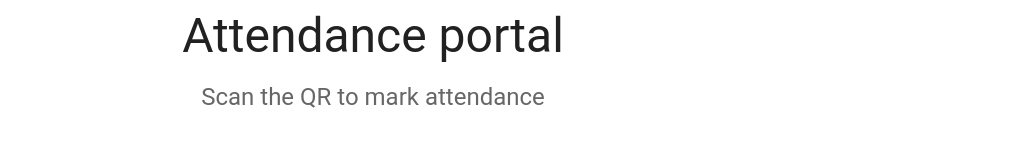
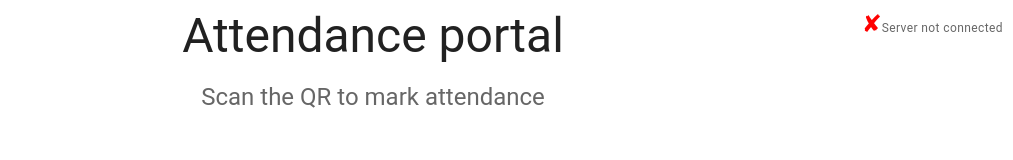
Before and after one commit to salik03/bennett-attendance-cop, a React (Vite) app in the folder attendance-cop/: page /attendance in a window 1280 px wide. Shown: the top 160 px of the page, without its empty margins (267-1280 px from the left). Built offline with nearby package versions, Linux system fonts and the light colour scheme; no server answers.

Commit message:
server check added

```diff
--- /dev/null
+++ b/attendance-cop/src/components/ServerCheck.jsx
@@ -0,0 +1,53 @@
+import React, { useState, useEffect } from 'react';
+import Typography from '@mui/material/Typography';
+
+const ServerStatusIndicator = () => {
+  const [serverConnected, setServerConnected] = useState(null);
+
+  useEffect(() => {
+    const fetchServerStatus = async () => {
+      try {
+        const response = await fetch('https://sixc1f0487-145f-4e33-8897-641d33f1d0e6.onrender.com/status');
+
+        if (!response.ok) {
+          throw new Error('Server status API request failed');
+        }
+
+        const data = await response.json();
+
+        if (data.response === true) {
+          setServerConnected(true);
+        } else {
+          setServerConnected(false);
+        }
+      } catch (error) {
+        console.error('Error fetching server status:', error);
+        setServerConnected(false);
+      }
+    };
+
+    fetchServerStatus();
+    const intervalId = setInterval(fetchServerStatus, 12000);
+
+    return () => clearInterval(intervalId);
+  }, []);
+
+  return (
+    <div style={{ position: 'absolute', top: '10px', right: '10px' }}>
+      {serverConnected !== null && (
+        <>
+          {serverConnected ? (
+            <span style={{ color: 'green', fontSize: '24px' }}>✔</span>
+          ) : (
+            <span style={{ color: 'red', fontSize: '24px' }}>✘</span>
+          )}
+          <Typography variant="caption" color="text.secondary">
+            {serverConnected ? 'Server connected' : 'Server not connected'}
+          </Typography>
+        </>
+      )}
+    </div>
+  );
+};
+
+export default ServerStatusIndicator;
--- a/attendance-cop/src/pages/attendance.jsx
+++ b/attendance-cop/src/pages/attendance.jsx
@@ -10,6 +10,7 @@ import Paper from '@mui/material/Paper';
 import Typography from '@mui/material/Typography';
 import * as XLSX from 'xlsx';
 import axios from 'axios';
+import ServerStatusIndicator from '../components/ServerCheck';
 
 const Attendance = () => {
   const pdfRef = useRef();
@@ -141,7 +142,7 @@ const Attendance = () => {
           </TableContainer>
         </div>
       </div>
-
+        <ServerStatusIndicator/>
     </div>
     </>
   );
```
